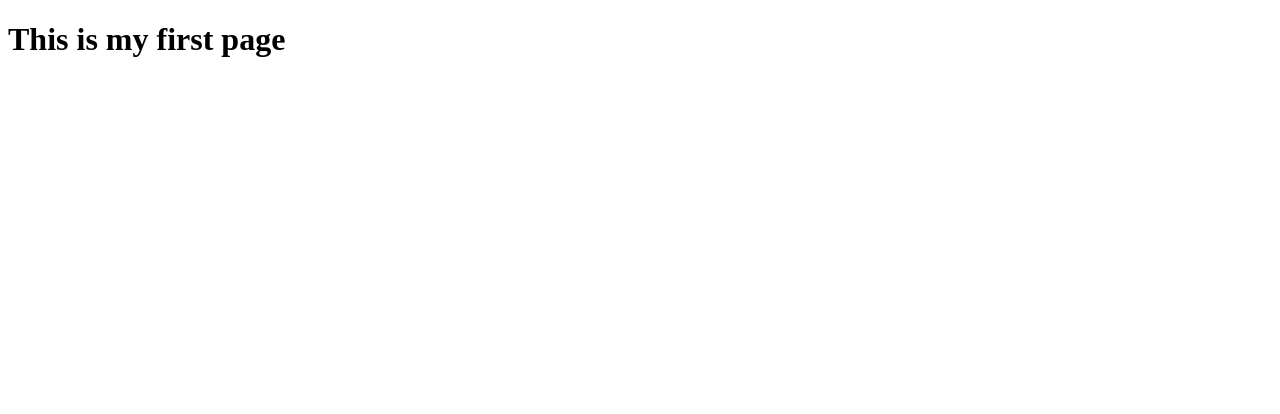
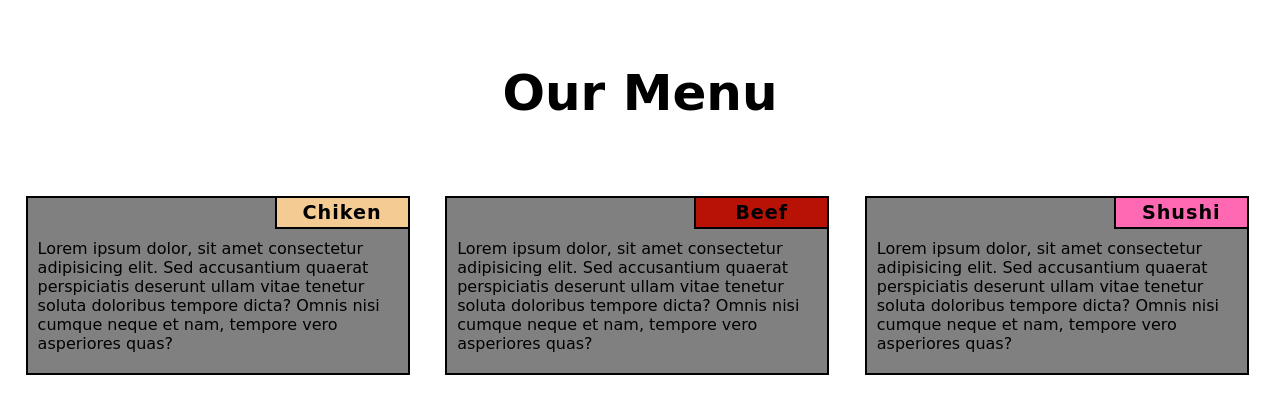
Before and after one commit to Sunny547/AssHtmlCss, a plain HTML site: page mod2_solution/index.html in a window 1280 px wide. Drawn offline with Linux system fonts and the light colour scheme; a web font is replaced by a local one.

Commit message:
project complete

```diff
--- /dev/null
+++ b/mod2_solution/css/style.css
@@ -0,0 +1,127 @@
+body{
+    margin: 0;
+    padding: 0;
+    font-family: 'Baloo Tamma 2', cursive, sans-serif;
+}
+
+*{
+    box-sizing: border-box;
+    margin: 0;
+    padding: 0;
+}
+
+h1{
+    text-align: center;
+    margin-top: 5%;
+    margin-bottom: 5%;
+    font-size: 50px;
+}
+
+.div-bg{
+    background-color: gray;
+    margin: 10px;
+    /* position: relativefont-family:'Ubuntu Condensed'; */
+    float: left;
+    border: 2px solid black;
+}
+.name{
+    /* position: absolute; */
+    background-color: hotpink;
+    /* top: 0;
+    right: 0; */
+    padding: 3px;
+    border-left: 2px solid black;
+    border-bottom: 2px solid black;
+    float: right;
+    margin-bottom: 10px;
+    padding-left: 1em;
+    padding-right: 1em;
+    text-align: center;
+    font-weight: bold;
+    letter-spacing: 1px;
+}
+
+#name1{
+    background-color: rgb(240, 146, 146);
+
+}
+
+#name2{
+    background-color: rgb(184, 18, 6);
+}
+
+#name1{
+    background-color: rgb(245, 203, 148);
+}
+
+p{
+    clear: right;
+    margin: 10px;
+
+}
+
+@media (min-width:992px){
+    .div-bg{
+    width: 30%;
+    margin-left: 2%;
+    padding-bottom: 10px;
+
+
+}
+.name{
+        width: 35%;
+        font-size: 1.2em;
+    }
+}
+
+@media (min-width: 768px) and (max-width: 991px){
+    #m1{
+        width: 45%;
+        margin-left: 3%;
+        margin-right: 0;
+    }
+    #m2{
+        width: 45%;
+        margin-left: 3%;
+    }
+    #m3{
+        width: 93%;
+        margin-left: 3%;
+    }
+
+    #name1{
+        width: 35%;
+    }
+
+    #name2{
+        width: 35%;
+    }
+
+    #name3{
+        width: 18%;
+    }
+
+
+}
+
+@media (max-width: 767px){
+    .div-bg{
+        width: 80%;
+        margin-left: 10%;
+}
+
+    .name{
+        width:30%;
+    }
+
+    h1{
+        margin-bottom: 3%;
+    }
+    #m3{
+        margin-bottom: 8%;
+    }
+}
+/* .float{
+    float: left;
+    margin-right: 10px;
+} */
--- a/mod2_solution/index.html
+++ b/mod2_solution/index.html
@@ -1,10 +1,49 @@
+<!-- tomorrow i will start from adjusting size on desktop version-->
+
 <!DOCTYPE html>
 <html>
     <head>
         <meta charset="utf-8">
-        <title>My Assignment</title>
+        <meta name="viewport" content="width=device-width, initial-scale=1.0">
+        <link rel="stylesheet" href="css/style.css">
+        <link href="https://fonts.googleapis.com/css2?family=Baloo+Tamma+2&display=swap" rel="stylesheet">
+
     </head>
     <body>
-        <h1>This is my first page</h1>
+        <h1>Our Menu</h1>
+        <section id="m1" class="div-bg">
+            <header>
+                <div id="name1" class="name">Chiken</div>
+            </header>
+
+
+                <p>Lorem ipsum dolor, sit amet consectetur adipisicing elit.
+                Sed accusantium quaerat perspiciatis deserunt ullam vitae
+                tenetur soluta doloribus tempore dicta? Omnis nisi cumque neque et nam,
+                tempore vero asperiores quas?</p>
+
+
+        </section>
+        <section id="m2" class="div-bg">
+            <header>
+                <div id="name2" class="name">Beef</div>
+            </header>
+                <p>Lorem ipsum dolor, sit amet consectetur adipisicing elit.
+                Sed accusantium quaerat perspiciatis deserunt ullam vitae
+                tenetur soluta doloribus tempore dicta? Omnis nisi cumque neque et nam,
+                tempore vero asperiores quas?</p>
+
+
+        </section>
+        <section id="m3" class="div-bg">
+            <header>
+               <div id="name3" class="name">Shushi</div>
+            </header>
+               <p>Lorem ipsum dolor, sit amet consectetur adipisicing elit.
+               Sed accusantium quaerat perspiciatis deserunt ullam vitae
+               tenetur soluta doloribus tempore dicta? Omnis nisi cumque neque et nam,
+               tempore vero asperiores quas?</p>
+
+        </section>
     </body>
 </html>
```
